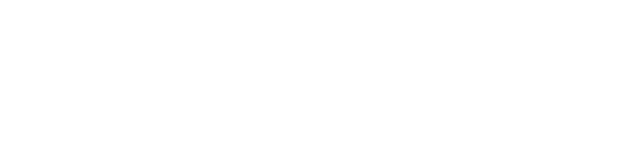
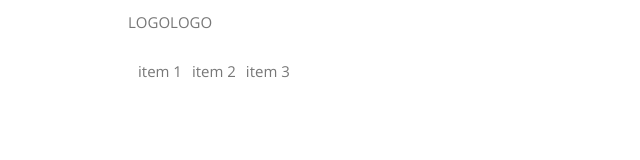
Before and after one commit to erheisstwohljoli/idontcariloveit, a plain HTML site: page index.html in a window 1280 px wide. Shown: the whole page, without its empty margins (0-640 px from the left). Drawn offline with nearby package versions, Linux system fonts and the light colour scheme.

Commit message:
versuche einer navbar

```diff
--- a/index.html
+++ b/index.html
@@ -6,7 +6,7 @@
   <meta http-equiv="X-UA-Compatible" content="IE=edge,chrome=1" />
   <meta name="viewport" content="width=device-width, initial-scale=1" />
 
-  <title>Interactive Visual Design 2 - Universität Ulm</title>
+  <title>I don't car, I love it</title>
 
   <!-- Stylesheets -->
   <link href="./libs/style/normalize.css" rel="stylesheet" type="text/css" />
@@ -20,8 +20,22 @@
 </head>
 
 <body>
-  <!-- Canvas -->
-  <div id="canvas"></div>
+  <!-- NavBar
+   –––––––––––––––––––––––––––––––––––––––––––––––––– -->
+<div class="container">
+  <div class="row nav">
+    <p class="logo u-pull-left">LOGO</p>
+    <p class="logo u-pull-center">LOGO</p>
+    <div class="row">
+      <ul class="u-pull-left">
+        <li>item 1</li>
+        <li>item 2</li>
+        <li>item 3</li>
+      </ul>
+    </div>
+  </div>
+</div>
+
 </body>
 
 </html>
--- a/styles/myStyle.css
+++ b/styles/myStyle.css
@@ -1,10 +1,12 @@
-*{
-    position: absolute;
-    margin: 0;
-    padding: 0;
-    top: 0;
-    right: 0;
-    bottom:0;
-    left: 0;
-    box-sizing: border-box;
+/* navBar
+–––––––––––––––––––––––––––––––––––––––––––––––––– */
+.nav{
+    padding: 1rem 0;
 }
+ul{
+    list-style: none;
+    display: flex;
+}
+li{
+    margin-left: 1rem;
+}
```
